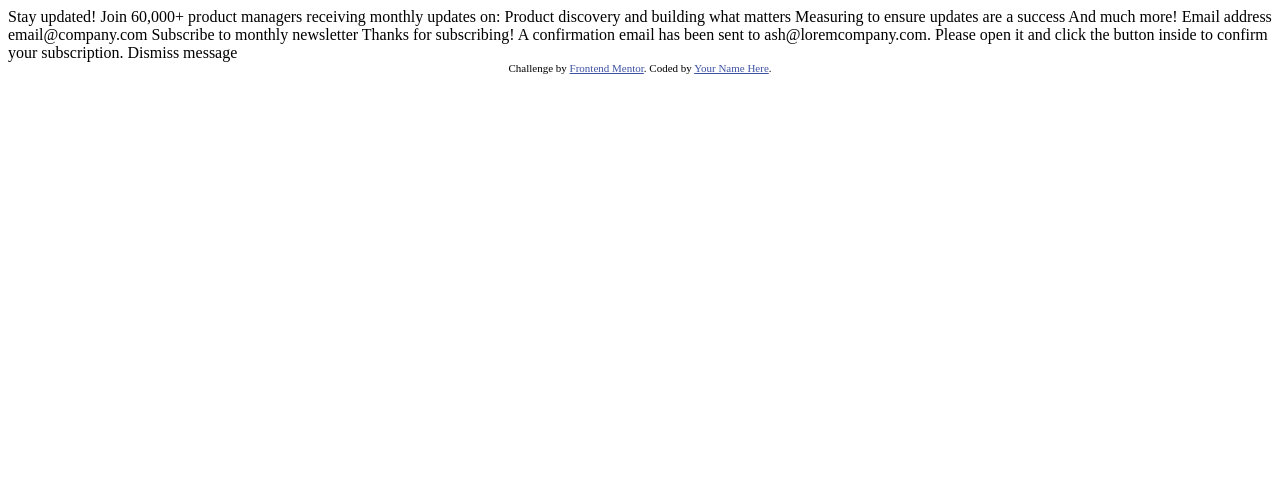
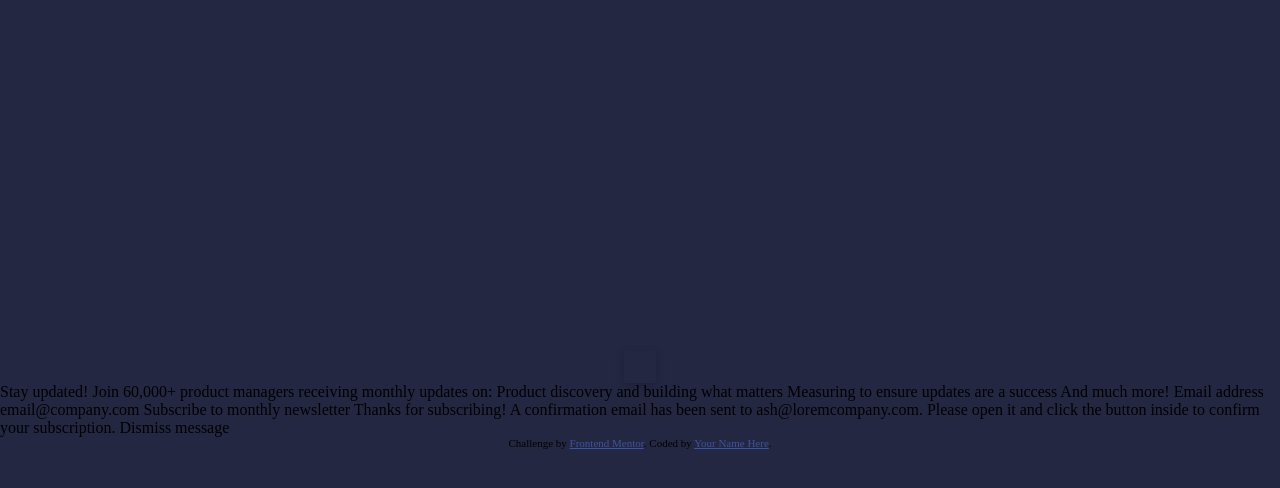
Before and after one commit to Erick384/Newsletter-sign-up-form, a plain HTML site: page index.html in a window 1280 px wide. Drawn offline with Linux system fonts and the light colour scheme.

Commit message:
Newsletter-Sign-Up-Form Uploads

```diff
--- a/index.html
+++ b/index.html
@@ -7,6 +7,7 @@
   <link rel="icon" type="image/png" sizes="32x32" href="./assets/images/favicon-32x32.png">
 
   <title>Frontend Mentor | Newsletter sign-up form with success message</title>
+  <link rel="stylesheet" href="style.css">
 
   <!-- Feel free to remove these styles or customise in your own stylesheet 👍 -->
   <style>
@@ -15,6 +16,10 @@
   </style>
 </head>
 <body>
+  <div class="container">
+    <div class="left"></div>
+    <div class="right"></div>
+  </div>
 
   <!-- Sign-up form start -->
 
@@ -48,5 +53,6 @@
     Challenge by <a href="https://www.frontendmentor.io?ref=challenge" target="_blank">Frontend Mentor</a>.
     Coded by <a href="#">Your Name Here</a>.
   </div>
+  <script src="./script.js"></script>
 </body>
 </html>
--- a/style.css
+++ b/style.css
@@ -0,0 +1,19 @@
+*{
+    margin: 0;
+    padding: 0;
+    box-sizing: border-box;
+}
+body{
+    display: flex;
+    flex-direction: column;
+    height: 100vh;
+    background-color: hsl(234, 29%, 20%);
+    align-items: center;
+    justify-content: center;
+}
+.container{
+    box-shadow: 0 3px 10px rgb(0 0 0 / 0.2);
+    padding: 1rem;
+    display: flex;
+
+}
```
Also changed, not shown: script.js (added).
